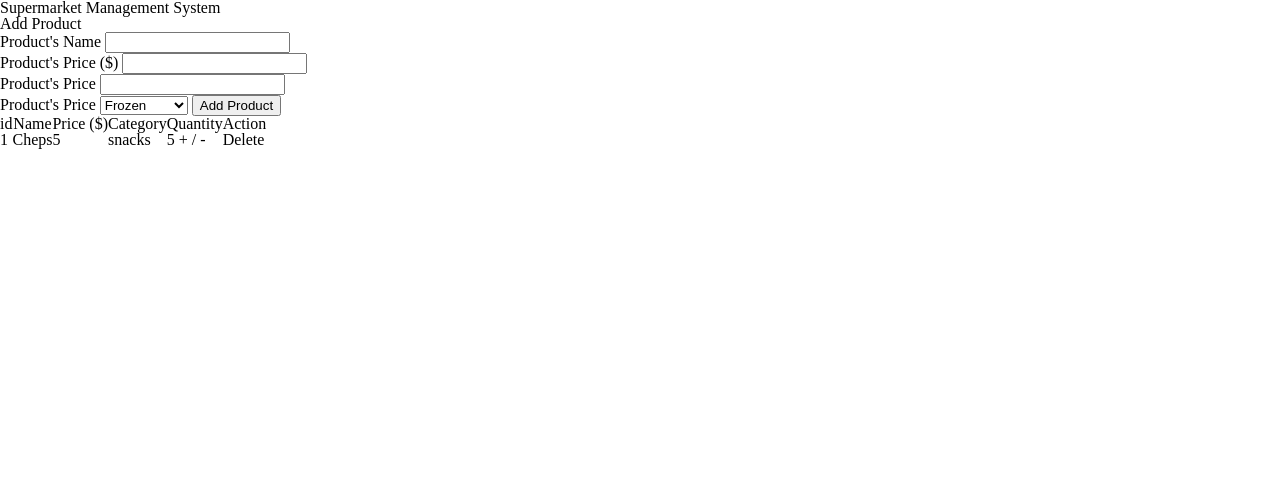
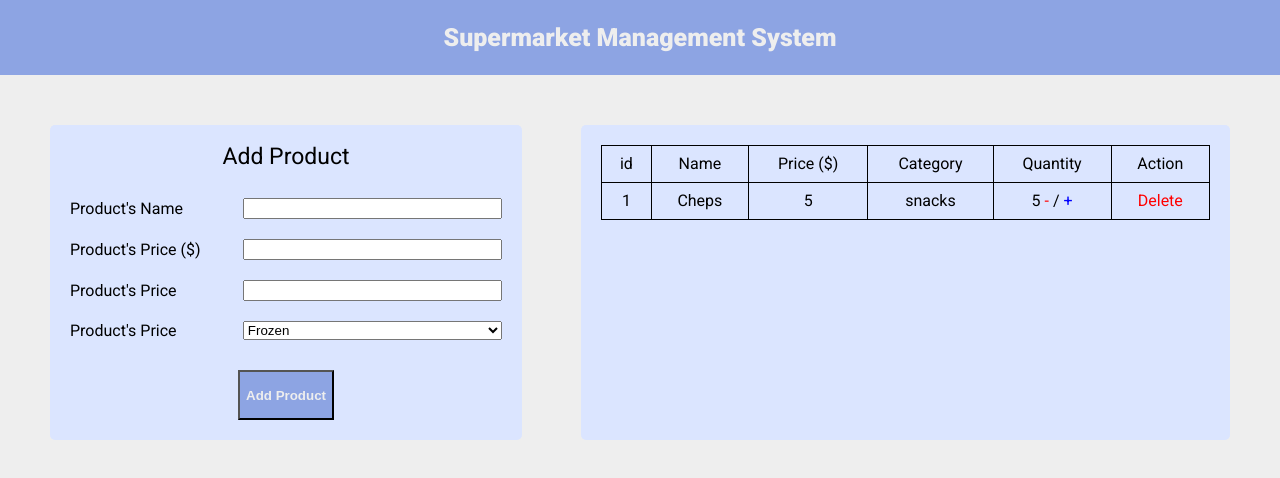
Before and after one commit to WesamAlmasri/Supermarket-MS, a plain HTML site: page index.html in a window 1280 px wide. Drawn offline with Linux system fonts and the light colour scheme.

Commit message:
styling ondex.html

```diff
--- a/css/styles.css
+++ b/css/styles.css
@@ -0,0 +1,98 @@
+@import url('https://fonts.googleapis.com/css2?family=Roboto:wght@400;500;900&display=swap');
+
+* {
+    box-sizing: border-box;
+}
+
+body {
+    background-color: #eeeeee;
+    font-family: 'Roboto', sans-serif;
+}
+
+header {
+    background-color: #8da4e3;
+    width: 100%;
+    text-align: center;
+    padding: 25px;
+    font-size: 25px;
+    font-weight: 900;
+    color: #eee;
+}
+
+main {
+    width: 100%;
+    display: flex;
+    justify-content: space-between;
+    padding: 50px;
+}
+
+section {
+
+}
+
+#formSection {
+    width: 40%;
+    background-color: #dbe5ff;
+    padding: 20px;
+    border-radius: 5px;
+}
+
+form {
+    width: 100%;
+    display: flex;
+    flex-direction: column;
+    align-items: center;
+}
+
+form #formTitle {
+    font-size: 23px;
+    font-weight: 400;
+    margin-bottom: 20px;
+}
+
+form .inputContainer {
+    margin:10px 0;
+    width: 100%;
+    display: flex;
+    justify-content: space-between;
+    align-items: center;
+}
+
+form button {
+    margin-top: 20px;
+    height: 50px;
+    background-color: #8da4e3;
+    color: #eee;
+    font-weight: 900;
+}
+
+.inputContainer input, .inputContainer select {
+   width: 60%;
+}
+
+#resultSection {
+    width: 55%;
+    background-color: #dbe5ff;
+    padding: 20px;
+    border-radius: 5px;
+}
+
+table, td, th {
+    border: 1px solid black;
+    padding: 10px;
+    text-align: center;
+  }
+
+  table {
+    width: 100%;
+    border-collapse: collapse;
+  }
+
+  td a {
+      cursor: pointer;
+      color: blue;
+  }
+
+  td a:first-child {
+    color: red;
+  }
--- a/index.html
+++ b/index.html
@@ -35,8 +35,8 @@
                         <option value="vegetables">Vegetables</option>
                         <option value="snacks">Snacks</option>
                     </select>
-                    <button type="submit">Add Product</button>
                 </div>
+                <button type="submit">Add Product</button>
             </form>
         </section>
         <section id="resultSection">
@@ -54,7 +54,7 @@
                     <td>Cheps</td>
                     <td>5</td>
                     <td>snacks</td>
-                    <td>5 <span><a>+</a> / <a>-</a></span></td>
+                    <td>5 <span><a>-</a> / <a>+</a></span></td>
                     <td><a>Delete</a></td>
                 </tr>
             </table>
```
